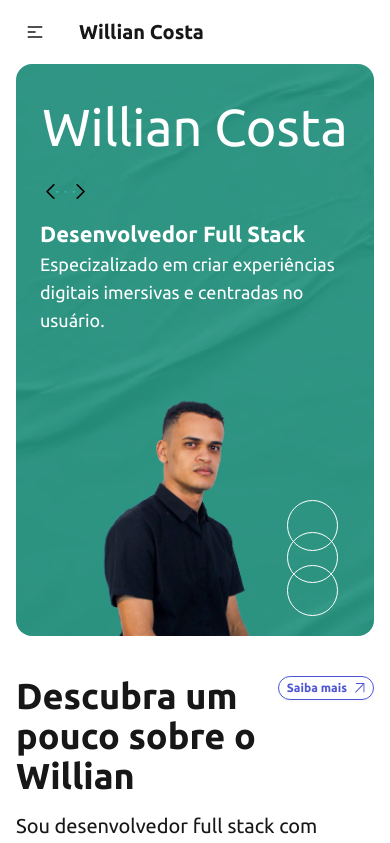
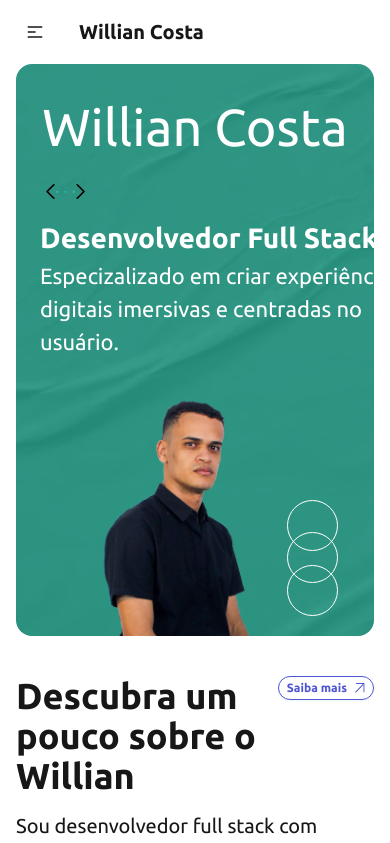
Before and after one commit to costaowillian/willian_portfolio, a Next.js app in the folder portfolio/: page / in a window 390 px wide. Shown: the top 843 px of the page. Built offline with nearby package versions, Linux system fonts and the light colour scheme.

Commit message:
fix: home banner

```diff
--- a/portfolio/src/components/HomeBanner/HomeBanner.tsx
+++ b/portfolio/src/components/HomeBanner/HomeBanner.tsx
@@ -21,7 +21,7 @@ export default function HomeBanner({ size, classNames }: Readonly<Props>) {
 
       {size === "lg" ? (
         <div className="flex flex-col sm:flex-row justify-between">
-          <div className="">
+          <div className="w-[364px]">
             <Image
               src={"/animacoes/responsive.gif"}
               width={51}
@@ -29,11 +29,11 @@ export default function HomeBanner({ size, classNames }: Readonly<Props>) {
               alt="Responsivo animation"
             />
 
-            <p className="text-[22px] sm:text-[28px] font-bold text-white">
+            <p className="text-[28px] font-bold text-white">
               Desenvolvedor Full Stack
             </p>
 
-            <p className="text-lg sm:text-[22px] text-white text-wrap">
+            <p className="text-[22px] text-white">
               Especizalizado em criar experiências digitais imersivas e
               centradas no usuário.
             </p>
```
